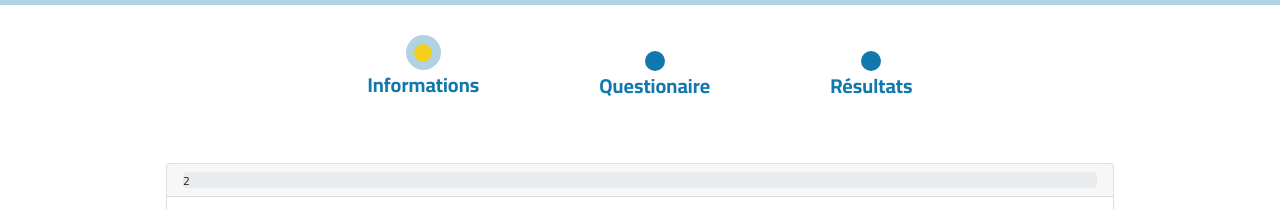
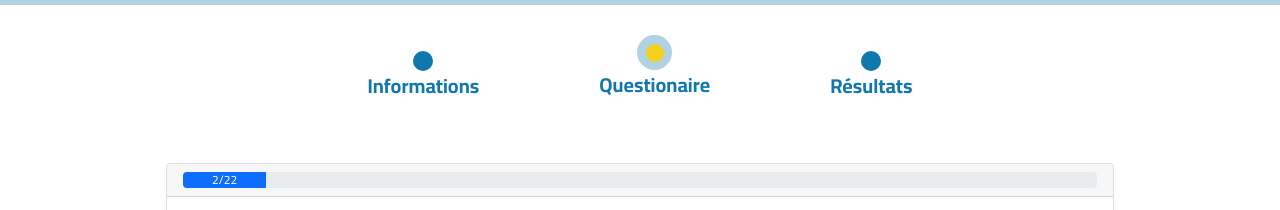
Before and after one commit to AbderrahimAgra/covidTestJC, a plain HTML site: page test.html in a window 1280 px wide. Both pictures are taken after a click on the button "suivant". Shown: the part 61-271 px from the top of the page. Drawn offline with nearby package versions, Linux system fonts and the light colour scheme.

Commit message:
object &  bug

```diff
--- a/js/question.js
+++ b/js/question.js
@@ -1,28 +1,4 @@
-// const questions = [
-//     '<p class="form__question"> Pensez-vous avoir ou avoir eu de la fièvre ces 10 derniers jours (frissons, sueurs) ? </p><div class="answer-inputs"><div class="margine"><input type="radio" name="Q1" id="Oui" value ="Oui"><label for="Oui"><span>Oui</span> </label></div><div><input type="radio" name="Q1" id="Non" value="Non"><label for="Non"><span>Non</span> </label></div></div>',
-//     '<p class="form__question--c">Quelle est votre température corporelle ?</p> <div class="answer-inputs"><input type="number" name="Q2" id="degrés" min="34" max="42" placeholder="34 - 42"><span class="input-span">degrés</span></div>',
-//     '<p class="form__question"> Ces derniers jours, avez-vous une toux ou une augmentation de votre toux habituelle ?</p><div class="answer-inputs"><div class="margine"><input type="radio" name="Q1" id="Oui" value ="Oui"><label for="Oui"><span>Oui</span> </label></div><div><input type="radio" name="Q1" id="Non" value="Non"><label for="Non"><span>Non</span> </label></div></div>',
-//     '<p class="form__question"> Avez-vous eu des courbatures inhabituelles au cours des derniers jours ? </p><div class="answer-inputs"><div class="margine"><input type="radio" name="Q1" id="Oui" value ="Oui"><label for="Oui"><span>Oui</span> </label></div><div><input type="radio" name="Q1" id="Non" value="Non"><label for="Non"><span>Non</span> </label></div></div>',
-//     '<p class="form__question"> Ces derniers jours, avez-vous un mal de gorge ? </p><div class="answer-inputs"><div class="margine"><input type="radio" name="Q1" id="Oui" value ="Oui"><label for="Oui"><span>Oui</span> </label></div><div><input type="radio" name="Q1" id="Non" value="Non"><label for="Non"><span>Non</span> </label></div></div>',
-//     '<p class="form__question"> Ces dernières 24 heures, avez-vous de la diarrhée ? Avec au moins 3 selles molles. </p><div class="answer-inputs"><div class="margine"><input type="radio" name="Q1" id="Oui" value ="Oui"><label for="Oui"><span>Oui</span> </label></div><div><input type="radio" name="Q1" id="Non" value="Non"><label for="Non"><span>Non</span> </label></div></div>',
-//     '<p class="form__question">Ces derniers jours, avez-vous une fatigue inhabituelle qui vous a obligé à vous reposer plus de la moitié de la journée ? </p><div class="answer-inputs"><div class="margine"><input type="radio" name="Q1" id="Oui" value ="Oui"><label for="Oui"><span>Oui</span> </label></div><div><input type="radio" name="Q1" id="Non" value="Non"><label for="Non"><span>Non</span> </label></div></div>',
-//     '<p class="form__question">Avez-vous des difficultés importantes pour vous alimenter ou boire depuis plus de 24h ? </p><div class="answer-inputs"><div class="margine"><input type="radio" name="Q1" id="Oui" value ="Oui"><label for="Oui"><span>Oui</span> </label></div><div><input type="radio" name="Q1" id="Non" value="Non"><label for="Non"><span>Non</span> </label></div></div>',
-//     '<p class="form__question"> Dans les dernières 24 heures, avez-vous noté un manque de souffle inhabituel lorsque vous parlez ou faites un petit effort ? </p><div class="answer-inputs"><div class="margine"><input type="radio" name="Q1" id="Oui" value ="Oui"><label for="Oui"><span>Oui</span> </label></div><div><input type="radio" name="Q1" id="Non" value="Non"><label for="Non"><span>Non</span> </label></div></div>',
-//     '<p class="form__question--quatre">Actuellement, comment vous vous sentez ? </p><div class="answer-inputs"><div class="margine"> <input type="radio" name="Q10" id="Bien"><label for="Bien"><span>Bien</span> </label> </div><div><input type="radio" name="Q10" id="Assez bien"><label for="Assez bien"><span>Assez bien</span> </label> </div> <div> <input type="radio" name="Q10" id="Fatigué(e)">  <label for="Fatigué(e)">  <span>Fatigué(e)</span> </label>    </div>    <div>        <input type="radio" name="Q10" id="Très fatigué">      <label for="Très fatigué">      <span>Très fatigué</span> </label>  </div></div>',
-//     '<p class="form__question--age">Quel est votre âge ? Ceci, afin de calculer un facteur de risque spécifique.</p><div  class="answer-inputs"> <input type="number" id="reponce1" placeholder="17 - 120" min="17" max="120"><span class="input-span">Age</span></div><br><br></br>',
-//     '<p class="form__question--poids">Quel est votre poids ? Afin de calculer l'indice de masse corporelle qui est un facteur influençant le risque de complications de l'infection.</p><div  class="answer-inputs"><input type="number" id="reponce1"  min="30" max= "200" placeholder="30 - 200"><span class="input-span">Kg</span></div><br><br></br>',
-//     '<p class="form__question--taille">Quelle est votre taille ? Afin de calculer l'indice de masse corporelle qui est un facteur influençant le risque de complications de l'infection.</p> <div  class="answer-inputs"><input type="number" id="reponce1" min="100" max="260" placeholder="100 - 260"><span class="input-span">Cm</span></div><br><br></br>',
-//     '<p class="form__question"> Avez-vous de l'hypertension artérielle mal équilibrée ? Ou avez-vous une maladie cardiaque ou vasculaire ? Ou prenez-vous un traitement à visée cardiologique ? </p><div class="answer-inputs"><div class="margine"><input type="radio" name="Q1" id="Oui" value ="Oui"><label for="Oui"><span>Oui</span> </label></div><div><input type="radio" name="Q1" id="Non" value="Non"><label for="Non"><span>Non</span> </label></div></div>',
-//     '<p class="form__question">Êtes-vous diabétique ?</p><div class="answer-inputs"><div class="margine"><input type="radio" name="Q1" id="Oui" value ="Oui"><label for="Oui"><span>Oui</span> </label></div><div><input type="radio" name="Q1" id="Non" value="Non"><label for="Non"><span>Non</span> </label></div></div>',
-//     '<p class="form__question">Avez-vous ou avez-vous eu un cancer ?</p><div class="answer-inputs"><div class="margine"><input type="radio" name="Q1" id="Oui" value ="Oui"><label for="Oui"><span>Oui</span> </label></div><div><input type="radio" name="Q1" id="Non" value="Non"><label for="Non"><span>Non</span> </label></div></div>',
-//     '<p class="form__question">Avez-vous une maladie respiratoire ? Ou êtes-vous suivi par un pneumologue ?</p><div class="answer-inputs"><div class="margine"><input type="radio" name="Q1" id="Oui" value ="Oui"><label for="Oui"><span>Oui</span> </label></div><div><input type="radio" name="Q1" id="Non" value="Non"><label for="Non"><span>Non</span> </label></div></div>',
-//     '<p class="form__question">Avez-vous une insuffisance rénale chronique dialysée ?</p><div class="answer-inputs"><div class="margine"><input type="radio" name="Q1" id="Oui" value ="Oui"><label for="Oui"><span>Oui</span> </label></div><div><input type="radio" name="Q1" id="Non" value="Non"><label for="Non"><span>Non</span> </label></div></div>',
-//     '<p class="form__question">Avez-vous une maladie chronique du foie ?</p><div class="answer-inputs"><div class="margine"><input type="radio" name="Q1" id="Oui" value ="Oui"><label for="Oui"><span>Oui</span> </label></div><div><input type="radio" name="Q1" id="Non" value="Non"><label for="Non"><span>Non</span> </label></div></div>',
-//     '<p class="form__question--trois">Êtes-vous enceinte ?</p><div class="answer-inputs"><div class="margine"><input type="radio" name="Q1" id="Oui" value ="Oui"><label for="Oui"><span>Oui</span> </label></div><div><input type="radio" name="Q1" id="Non" value="Non"><label for="Non"><span>Non</span> </label></div><div><input type="radio" name="Q1" id="Homme" value ="Homme"><label for="Homme"><span>Homme</span> </label></div></div>',
-//     '<p class="form__question">Avez-vous une maladie connue pour diminuer vos défenses immunitaires ?</p><div class="answer-inputs"><div class="margine"><input type="radio" name="Q1" id="Oui" value ="Oui"><label for="Oui"><span>Oui</span> </label></div><div><input type="radio" name="Q1" id="Non" value="Non"><label for="Non"><span>Non</span> </label></div></div>',
-//     '<p class="form__question">Prenez-vous un traitement immunosuppresseur ? C'est un traitement qui diminue vos défenses contre les infections. Voici quelques exemples : corticoïdes, méthotrexate, ciclosporine, tacrolimus, azathioprine, cyclophosphamide (liste non exhaustive).</p><div class="answer-inputs"><div class="margine"><input type="radio" name="Q1" id="Oui" value ="Oui"><label for="Oui"><span>Oui</span> </label></div><div><input type="radio" name="Q1" id="Non" value="Non"><label for="Non"><span>Non</span> </label></div></div>',
-// ];
-const quiz = [
+const questions = [
     {
         // 0
         question: "Pensez-vous avoir ou avoir eu de la fièvre ces 10 derniers jours (frissons, sueurs)?",
@@ -32,7 +8,6 @@ const quiz = [
         icon : ['<i class="bi bi-check2"></i>','<i class="bi bi-x-lg"></i>'],
         reponse: null
     },
-
     {
         // 1
         question: "Quelle est votre température corporelle ?",
@@ -42,7 +17,6 @@ const quiz = [
         max:"41",
         reponse: null
     },
-
     {
         // 2
         question: "Ces derniers jours, avez-vous une toux ou une augmentation de votre toux habituelle ?",
@@ -52,7 +26,6 @@ const quiz = [
         type: "radio",
         reponse: null
     },
-
     {
         // 3
         question: "Avez-vous eu des courbatures inhabituelles au cours des derniers jours ?",
@@ -62,7 +35,6 @@ const quiz = [
         type: "radio",
         reponse: null
     },
-
     {
         // 4
         question: "Ces derniers jours, avez-vous un mal de gorge ?",
@@ -72,7 +44,6 @@ const quiz = [
         type: "radio",
         reponse: null
     },
-
     {
         // 5
         question: "Ces dernières 24 heures, avez-vous de la diarrhée ? Avec au moins 3 selles molles.",
@@ -82,7 +53,6 @@ const quiz = [
         type: "radio",
         reponse: null
     },
-
     {
         // 6
         question: "Ces derniers jours, avez-vous une fatigue inhabituelle qui vous a obligé à vous reposer plus de la moitié de la journée ?",
@@ -92,7 +62,6 @@ const quiz = [
         type: "radio",
         reponse: null
     },
-
     {
         // 7
         question: "Avez-vous des difficultés importantes pour vous alimenter ou boire depuis plus de 24h ?",
@@ -102,7 +71,6 @@ const quiz = [
         type: "radio",
         reponse: null
     },
-
     {
         // 8
         question: "Dans les dernières 24 heures, avez-vous noté un manque de souffle inhabituel lorsque vous parlez ou faites un petit effort ?",
@@ -112,7 +80,6 @@ const quiz = [
         type: "radio",
         reponse: null
     },
-
     {
         //9
         question: "Actuellement, comment vous vous sentez ?",
@@ -122,7 +89,6 @@ const quiz = [
         type: "radio",
         reponse: null
     },
-
     {
         // 10
         question: "Quel est votre âge ? Ceci, afin de calculer un facteur de risque spécifique",
@@ -132,7 +98,6 @@ const quiz = [
         max:"115",
         reponse: null
     },
-
     {
         // 11
         question: "Quel est votre poids ? Afin de calculer l'indice de masse corporelle qui est un facteur influençant le risque de complications de l'infection.",
@@ -142,7 +107,6 @@ const quiz = [
         max:"250",
         reponse: null
     },
-
     {
         //12
         question: "Quelle est votre taille ? Afin de calculer l'indice de masse corporelle qui est un facteur influençant le risque de complications de l'infection.",
@@ -152,7 +116,6 @@ const quiz = [
         max:"255",
         reponse: null
     },
-
     {
         //13
         question: "Avez-vous de l'hypertension artérielle mal équilibrée ? Ou avez-vous une maladie cardiaque ou vasculaire ? Ou prenez-vous un traitement à visée cardiologique ?",
@@ -162,7 +125,6 @@ const quiz = [
         type: "radio",
         reponse: null
     },
-
     {
         // 14
         question: "Êtes-vous diabétique ?",
@@ -172,7 +134,6 @@ const quiz = [
         type: "radio",
         reponse: null
     },
-
     {
         // 15
         question: "Avez-vous ou avez-vous eu un cancer ?",
@@ -182,7 +143,6 @@ const quiz = [
         type: "radio",
         reponse: null
     },
-
     {
         //16
         question: "Avez-vous une maladie respiratoire ? Ou êtes-vous suivi par un pneumologue ?",
@@ -192,7 +152,6 @@ const quiz = [
         type: "radio",
         reponse: null
     },
-
     {
         question: "Avez-vous une insuffisance rénale chronique dialysée ?",
         typeQuestion : "choix",
@@ -201,7 +160,6 @@ const quiz = [
         type: "radio",
         reponse: null
     },
-
     {
         question: "Avez-vous une maladie chronique du foie ?",
         typeQuestion : "choix",
@@ -210,7 +168,6 @@ const quiz = [
         type: "radio",
         reponse: null
     },
-
     {
         question: "Êtes-vous enceinte ?",
         typeQuestion : "choix",
@@ -219,7 +176,6 @@ const quiz = [
         type: "radio",
         reponse: null
     },
-
     {
         question: "Avez-vous une maladie connue pour diminuer vos défenses immunitaires ?",
         typeQuestion : "choix",
@@ -228,7 +184,6 @@ const quiz = [
         type: "radio",
         reponse: null
     },
-
     {
         question: "Prenez-vous un traitement immunosuppresseur ? C'est un traitement qui diminue vos défenses contre les infections. Voici quelques exemples : corticoïdes, méthotrexate, ciclosporine, tacrolimus, azathioprine, cyclophosphamide (liste non exhaustive).",
         typeQuestion : "choix",
@@ -237,9 +192,10 @@ const quiz = [
         type: "radio",
         reponse: null
     },
+];
 
-];
-const progress = document.querySelector('.progress');
+
+const progress = document.querySelector('.progress-bar');
 const numberQuestion =document.getElementById('numberQuestion');
 const question = document.getElementById('question');
 const answer = document.getElementById('answer');
@@ -248,88 +204,108 @@ const label = document.createElement('label');
 const next  = document.getElementById('next');
 const precedent = document.getElementById('precedent');
 const radios = document.getElementsByName('choix');
-let countQuestion = quiz.length;
+let countQuestion = questions.length;
 let i = 0;
 let j =1;
+
+
+
 function getRadioValue(){
+    let res ;
     for (let i = 0; i < radios.length; i++) {
         radios[i].addEventListener('change',function(){
-            for (let i = 0, length = radios.length; i < length; i++) {
+            for (let i = 0; i < radios.length; i++) {
                 if (radios[i].checked) {
-                    console.log(radios[i].value);
-                    break;
+                    res = this.value;
+                    console.log(res) ;
+                    }
                 }
-            }
-        })
-    }
-    return radios[i].value;
+            })
+        }
+    return res;
 }
-// if(i == 0){
-//     console.log('yess')
-//     precedent.style.cursor = "not-allowed";
-//     precedent.disabled = true;
-// }
-function getInputValue(){
+
+function getNumberValue(){
 input.addEventListener('mouseup' , function(){
     input.setAttribute("value", input.value);
     return input.value;
 })
 }
+
+function afficheProgress(){
+    let prg = (i+1)/questions.length;
+    progress.style.width=(prg*100)+"%";
+    numberQuestion.textContent = i+1 + "/22";
+
+}
+
+
 function afficheAnswer(){
-    numberQuestion.textContent = i+1;
-    question.textContent = quiz[i].question;
+
+    afficheProgress();
+    question.textContent = questions[i].question;
     if(i==0){
         precedent.style.visibility = "hidden"
     }else{
         precedent.style.visibility = "visible"
+    }
+    if(questions[i].typeQuestion === "text"){
+        answer.innerHTML = "";
+        answer.appendChild(input);
+        input.id = questions[i].typeQuestion;
+        input.className = "form-control shadow-none w-100" ;
+        input.style.width ="500px"
+        input.name = questions[i].typeQuestion;
+        input.type = questions[i].type;
+        input.min = questions[i].min;
+        input.max = questions[i].max;
+        input.placeholder = questions[i].min + " - " + questions[i].max;
 
     }
-    if(quiz[i].typeQuestion === "text"){
+    if(questions[i].typeQuestion === "choix" ){
         answer.innerHTML = "";
-        answer.appendChild(input);
-        input.id = quiz[i].typeQuestion;
-        input.className = "form-control shadow-none w-100" ;
-        input.style.width ="500px"
-        input.name = quiz[i].typeQuestion;
-        input.type = quiz[i].type;
-        input.min = quiz[i].min;
-        input.max = quiz[i].max;
-        input.placeholder = quiz[i].min + " - " + quiz[i].max;
-
-    }
-    if(quiz[i].typeQuestion === "choix" ){
-        answer.innerHTML = "";
-        for(let k = 0; k < quiz[i].choix.length; k++){
+        for(let k = 0; k < questions[i].choix.length; k++){
             let input = document.createElement('input');
             let label = document.createElement('label');
-            input.id = quiz[i].typeQuestion + k ;
-            input.type = quiz[i].type;
-            input.value = quiz[i].choix[k];
-            input.name = quiz[i].typeQuestion;
+            input.id = questions[i].typeQuestion + k ;
+            input.type = questions[i].type;
+            input.value = questions[i].choix[k];
+            input.name = questions[i].typeQuestion;
             input.className = "btn-check shadow-none ";
             input.removeAttribute("min");
             input.removeAttribute("max");
             input.removeAttribute("placeholder");
             answer.append(input );
-            label.setAttribute("for" ,quiz[i].typeQuestion + k);
+            label.setAttribute("for" ,questions[i].typeQuestion + k);
             label.className = "btn btn-outline-info1 px-5 py-3 fs-3 fw-bolder mx-5" ;
-            label.name = quiz[i].typeQuestion;
-            label.textContent = quiz[i].choix[k].toUpperCase();
-            label.innerHTML += " "+quiz[i].icon[k];
+            label.name = questions[i].typeQuestion;
+            label.textContent = questions[i].choix[k].toUpperCase();
+            label.innerHTML += " "+questions[i].icon[k];
             answer.append( label );
         }
     }
+
 }
 
 afficheAnswer()
 next.addEventListener('click' , function(){
-
+    if(questions[i].typeQuestion === "choix"){
+        console.log('choix')
+        questions[i].reponse = getRadioValue();
+        console.log(questions[i].reponse);
+    }
+    if(questions[i].typeQuestion === "text"){
+        console.log('text')
+        questions[i].reponse = getNumberValue();
+        console.log(questions[i].reponse);
+    }
     if(i < countQuestion-1){
         i++;
     }
     if(i <= countQuestion-1){
         afficheAnswer()
     }
+
 })
 
 precedent.addEventListener('click' , function(){
@@ -339,3 +315,119 @@ precedent.addEventListener('click' , function(){
         afficheAnswer()
 
 })
+
+///////start testing results
+// const getFactGravMin=(symptomps)=>{
+//     let fact=0;
+//     if(symptomps.feverDeg>=39) fact++;
+//     if(symptomps.anorexia) fact++;
+//     if(symptomps.disconfort) fact ++;
+//     return fact;
+// }
+// const getFactGravMaj=(symptomps)=>{
+//     let fact=0;
+//     if(symptomps.dyspanea) fact++;
+//     if(symptomps.anorexia) fact++;
+//     if(symptomps.feverDeg<=35.4) fact++;
+//     return fact;
+
+// };
+// const getPronoFact=(poorPronoFact)=>{
+//     if (poorPronoFact.age >= 70 || poorPronoFact.imc >= 30 || poorPronoFact.pregnancy || poorPronoFact.breathingIllness || poorPronoFact.cancer || poorPronoFact.chronicLiverDisease
+//         || poorPronoFact.chronicRenalFailure || poorPronoFact.diabetes || poorPronoFact.heartDisease || poorPronoFact.immuneSystemDisease || poorPronoFact.immunosuppressiveTherapy) {
+//         return true;
+//       } else {
+//         return false;
+//       }
+
+// };
+
+// /**
+//  *
+//  * @param data :object
+//  * @returns string : text representing the messag eto show to the user based on the given data
+//  */
+// const getResult=(data)=>{
+//     data =data.map((q)=>{
+//         q.reponse=q.reponse.toLowerCase();
+//         return q;
+//     })
+
+
+//     const OUI='oui';
+//     let symptoms={
+//         fever:data[0].response==OUI,
+//         feverDeg:data[1].response,
+//         cough:data[2].response==OUI,
+//         muscularPain:data[3].response==OUI,
+//         soreThroat:data[4].response==OUI,
+//         diarrhea:data[5].response==OUI,
+//         tiredness:data[6].response==OUI,
+//         dyspanea:data[16].response==OUI ||data[8].response==OUI,
+//         anorexia:data[7].response==OUI,
+//         disconfort:data[9].response==data[9].choix[2] || data[9].response==data[9].choix[3],
+//     };
+
+//     let poorPronoFact={
+//         imc: data[11].reponse/Math.pow(data[12].reponse,2), // poids(kg)/taille^2
+//         heartDisease: data[13].reponse==OUI,
+//         diabetes: data[14].reponse==OUI,
+//         cancer: data[15].reponse==OUI,
+//         breathingIllness: data[16].reponse==OUI,
+//         chronicRenalFailure: data[17].reponse==OUI,
+//         chronicLiverDisease: data[18].reponse==OUI,
+//         pregnancy: data[19].reponse==OUI,
+//         immuneSystemDisease: data[20].reponse==OUI,
+//         immunosuppressiveTherapy: data[21].reponse==OUI,
+//     }
+
+
+//     const factGravMin=getFactGravMin(symptoms);
+//     const factGravMaj=getFactGravMaj(symptoms);
+//     const hasfFactProno=getPronoFact(poorPronoFact);
+
+
+//     if (symptoms.fever || (symptoms.cough && symptoms.soreThroat) || (symptoms.cough && symptoms.muscularPain) || (symptoms.fever && symptoms.diarrhea))
+//      {
+//         if (factGravMaj > 0) {
+//           return 'خصك تعيط ل 141';
+//         } else if (!hasfFactProno) {
+//           if (poorPronoFact.age < 50 && factGravMin === 0) {
+//             return 'تنوصيوك باش تبقى فدارك و تتصل بطبيبك إذا بانت شي أعراض أخرى . وتقد فاي وقت تعاود الإختبار باش طمن على راسك';
+//           }
+//           if (((poorPronoFact.age > 50 && poorPronoFact.age < 70) && factGravMin === 0) || factGravMin > 0) {
+//             return 'تقد تشاور مع طبيب فالتيليفون او يزورك طبيب فالدار' +
+//               '\nإذا كان عندك صعوبة فالتنفس او مقديتيش تاكل مزيان او تشرب لكثر من 24 ساعة ضروري اتصل ب 141';
+//           }
+//         } else {
+//           if (factGravMin <= 1) {
+//             return 'تقد تشاور مع طبيب فالتيليفون او يزورك طبيب فالدار' +
+//               '\nإذا كان عندك صعوبة فالتنفس او مقديتيش تاكل مزيان او تشرب لكثر من 24 ساعة ضروري اتصل ب 141';
+//           } else {
+//             return 'خصك تعيط ل 141';
+//           }
+//         }
+//       } else if (symptoms.fever && symptoms.cough) {
+//         if (factGravMaj > 0) {
+//           return 'خصك تعيط ل 141';
+//         } else if (!hasfFactProno) {
+//           return 'تقد تشاور مع طبيب فالتيليفون او يزورك طبيب فالدار' +
+//               '\nإذا كان عندك صعوبة فالتنفس او مقديتيش تاكل مزيان او تشرب لكثر من 24 ساعة ضروري اتصل ب 141';
+//         } else {
+//           if (factGravMin <= 1) {
+//             return 'تقد تشاور مع طبيب فالتيليفون او يزورك طبيب فالدار' +
+//               '\nإذا كان عندك صعوبة فالتنفس او مقديتيش تاكل مزيان او تشرب لكثر من 24 ساعة ضروري اتصل ب 141';
+//           } else {
+//             return 'خصك تعيط ل 141';
+//           }
+//         }
+//       } else if (symptoms.fever || symptoms.cough || symptoms.soreThroat || symptoms.muscularPain) {
+//         if (factGravMaj === 0 && factGravMin === 0) {
+//           return 'موحال واش فيك فيروس كورونا، ولكن إلى شكيتي ممكن تتصل بطبيب ديالك';
+//         } else if (factGravMin > 0 || factGravMaj > 0 || hasfFactProno) {
+//           return 'موحال واش فيك فيروس كورونا ؛ تنصحوك تشاور مع طبيب. وإلى شكيتي اتصل ب 141';
+//         }
+//       } else {
+//         return 'موحال واش فيك فيروس كورونا، إذا عندك شك اتصل بالطبيب ديالك. تقد تعاود الإختبار لكانوا عندك اعراض اخرى. لبغيتي تعرف اكثر على الڤيروس ممكن تشوف صفحة النصائح';
+//       }
+//     }
--- a/test.html
+++ b/test.html
@@ -36,11 +36,11 @@
     <section class="test container px-6">
         <div class="test__header ">
         <ul class="test__list">
-            <li class="test__item active">
+            <li class="test__item ">
             <span class="test__item__circle"></span>
             <span class="test__item__text">Informations</span>
             </li>
-            <li class="test__item">
+            <li class="test__item active">
             <span class="test__item__circle"></span>
             <span class="test__item__text">Questionaire</span>
             </li>
@@ -53,7 +53,7 @@
         <!-- End-->
         <div class="test__content card ">
             <div class="card-header">
-                <div class="progress" id="progress"><div id="numberQuestion"></div></div>
+                <div class="progress" id="progress"><div class="progress-bar" role="progressbar"aria-valuenow="25" aria-valuemin="0" aria-valuemax="100"><div id="numberQuestion"></div></div></div>
             </div>
             <div class="test__body card-body px-6">
                 <div class=" d-flex flex-column justify-content-center align-items-center mb-5">
```
Also changed, not shown: main.js (deleted).
